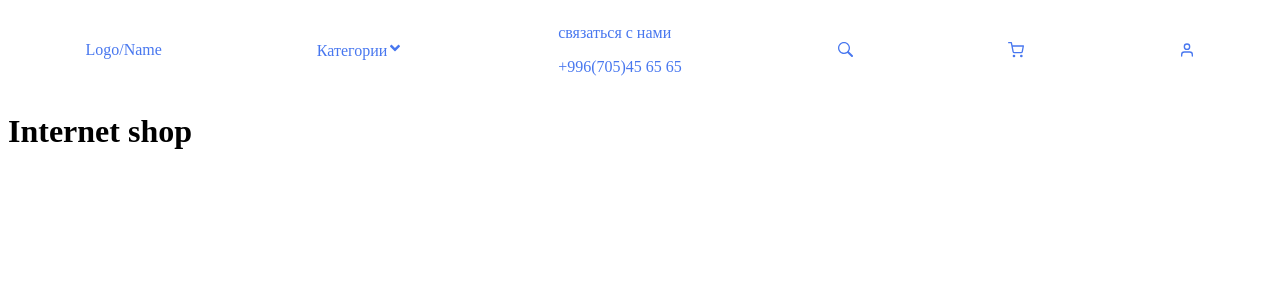
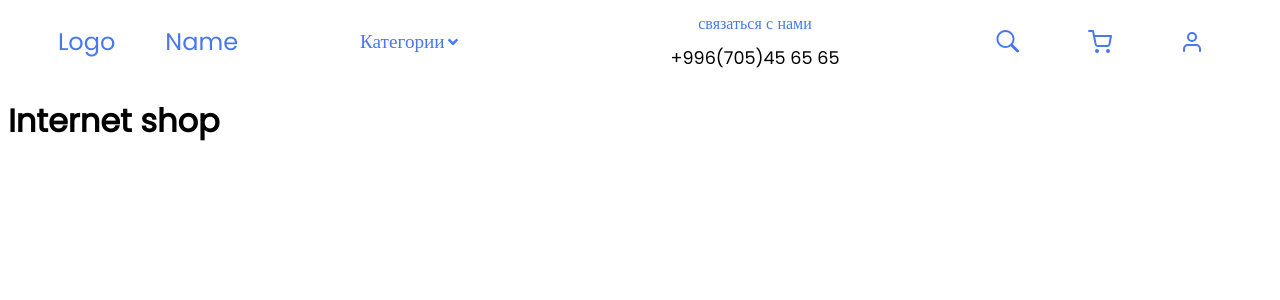
Before and after one commit to Zhanysh-Amanatov/Internet-Shop, a React (Create React App) app in the folder internet-shop/: page / in a window 1280 px wide. Shown: the top 300 px of the page. Built offline with nearby package versions, Linux system fonts and the light colour scheme.

Commit message:
modified file

```diff
--- a/internet-shop/public/index.html
+++ b/internet-shop/public/index.html
@@ -10,6 +10,12 @@
       content="Web site created using create-react-app"
     />
     <link rel="apple-touch-icon" href="%PUBLIC_URL%/logo192.png" />
+    <link rel="preconnect" href="https://fonts.googleapis.com" />
+    <link rel="preconnect" href="https://fonts.gstatic.com" crossorigin />
+    <link
+      href="https://fonts.googleapis.com/css2?family=Poppins:wght@200;400&display=swap"
+      rel="stylesheet"
+    />
     <!--
       manifest.json provides metadata used when your web app is installed on a
       user's mobile device or desktop. See https://developers.google.com/web/fundamentals/web-app-manifest/
--- a/internet-shop/src/App.scss
+++ b/internet-shop/src/App.scss
@@ -2,6 +2,7 @@
  margin: 0;
  padding: 0;
  box-sizing: border-box;
+ font-family: Poppins;
 }
 
 // .App-logo {
--- a/internet-shop/src/components/header/Header.js
+++ b/internet-shop/src/components/header/Header.js
@@ -9,18 +9,21 @@ import {FiUser} from 'react-icons/fi'
 const Header = () => {
   return (
     <div className='root'>
-        <Link to="/" className='header-link'>Logo/Name</Link>
+        <Link to="/" className='header-logo-name'>Logo</Link>
+        <Link to="/" className='header-logo-name'>Name</Link>
         <div className='categories'>
         <Link to="/" className='header-link'>Категории</Link>
-        <FaAngleDown className='header-icon'/>
+        <FaAngleDown className='header-arrow-icon'/>
         </div>
        <div className='contact'>
          <p className='header-contactWords'>связаться с нами</p>
          <p className='header-contactNumber'>+996(705)45 65 65</p>
        </div>
-       <GoSearch/>
-       <FiShoppingCart/>
-       <FiUser/>
+       <div className='header-buttons'>
+       <GoSearch className='header-button'/>
+       <FiShoppingCart className='header-button'/>
+       <FiUser className='header-button'/>
+       </div>
     </div>
   )
 }
--- a/internet-shop/src/components/header/Header.scss
+++ b/internet-shop/src/components/header/Header.scss
@@ -1,8 +1,12 @@
 //Mixins
 @mixin flexbox {
   display: flex;
-  justify-content: space-around;
+  width: 100%;
   align-items: center;
+}
+@mixin link {
+  text-decoration: none;
+  color: $main-color;
 }
 //Variables
 $main-color: #4877ef;
@@ -11,7 +15,41 @@ $main-color: #4877ef;
   @include flexbox;
   color: $main-color;
 }
+
+.header-logo-name {
+  @include link;
+  font-size: 1.5rem;
+  padding-left: 50px;
+}
+.categories {
+  @include flexbox;
+  justify-content: center;
+}
 .header-link {
-  text-decoration: none;
-  color: $main-color;
+  @include link;
+  font-size: 1.2rem;
 }
+.header-arrow-icon{
+  cursor: pointer;
+}
+.contact {
+  @include flexbox;
+  flex-direction: column;
+  line-height: 0px;
+  // padding-bottom:5px;
+}
+.header-contactWords {
+}
+.header-contactNumber {
+  color: #000;
+  font-size: 1.1rem;
+}
+.header-buttons {
+  @include flexbox;
+  justify-content: space-evenly;
+  width: 100%;
+}
+.header-button {
+  font-size: 1.5rem;
+  cursor: pointer;
+}
```
